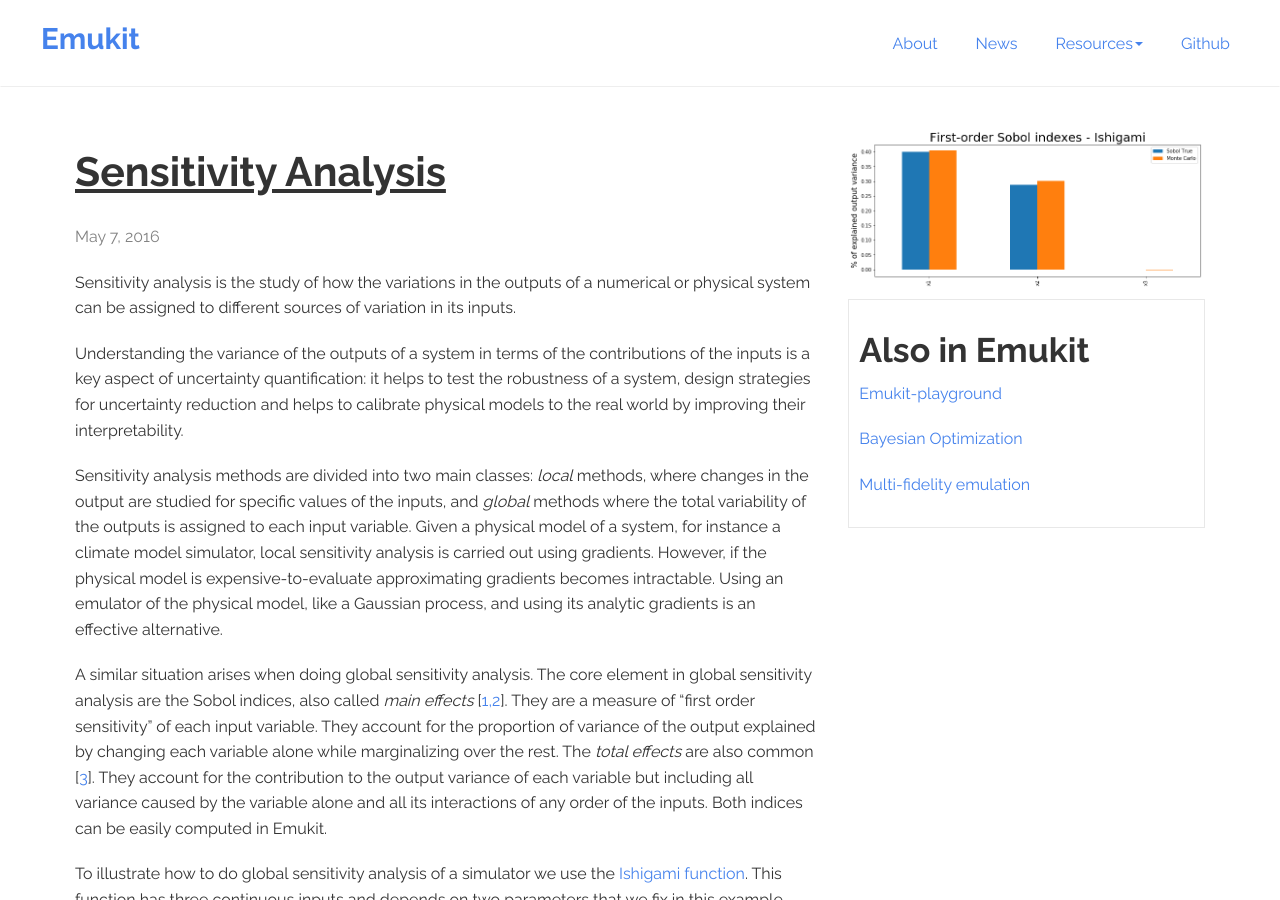
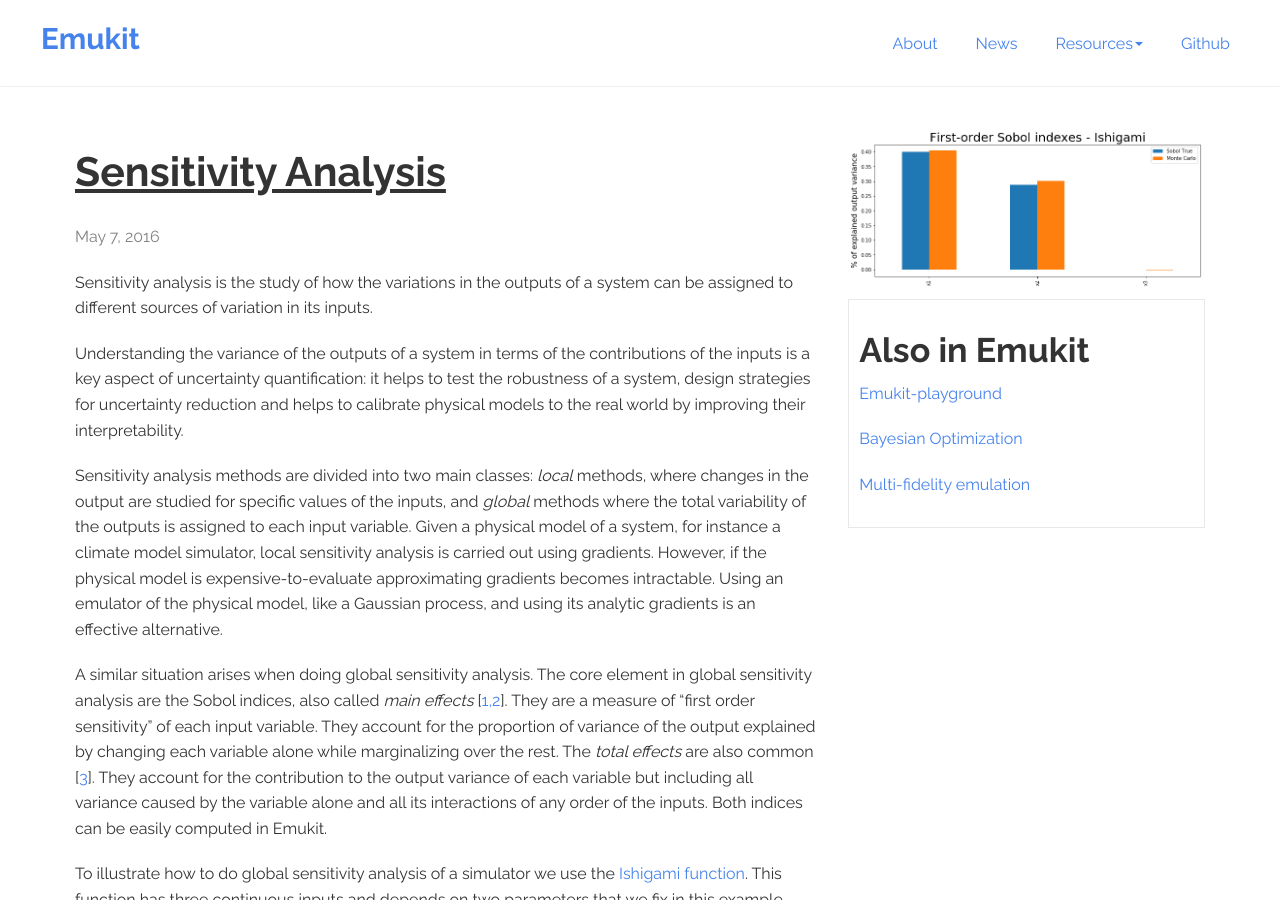
Before and after one commit to EmuKit/emukit, a Jekyll site: the page built from _posts/2016-05-07-sensitivity-analysis.md, in a window 1280 px wide and 900 px high. Built offline with Jekyll 4.4.1, drawn with Linux system fonts in a browser that asks for light colours.

Commit message:
some more changes in the blog

```diff
--- a/_posts/2016-05-07-sensitivity-analysis.md
+++ b/_posts/2016-05-07-sensitivity-analysis.md
@@ -4,8 +4,7 @@ title: Sensitivity Analysis
 img: sensitivity.png
 ---
 
-Sensitivity analysis is the study of how the variations in the outputs of a numerical or
-physical system can be assigned to different sources of variation in its inputs.
+Sensitivity analysis is the study of how the variations in the outputs of a system can be assigned to different sources of variation in its inputs.
 
 Understanding the variance of the outputs of a system in terms of the contributions of the inputs is a key aspect of
 uncertainty quantification: it helps to test the robustness of a system, design strategies for uncertainty reduction
```
